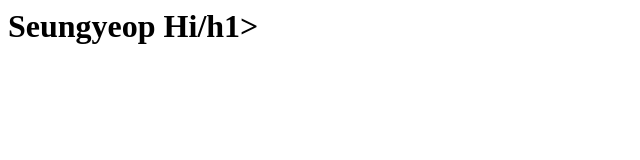
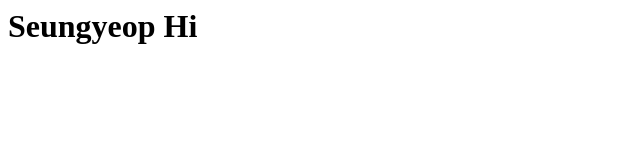
Before and after one commit to shindalsoo/zioyou, a plain HTML site: page index.html in a window 1280 px wide. Shown: the full height of the page, 0-640 px from the left. Drawn offline with Linux system fonts and the light colour scheme.

```diff
--- a/index.html
+++ b/index.html
@@ -1 +1 @@
-<h1>Seungyeop Hi/h1>
+<h1>Seungyeop Hi</h1>
```
